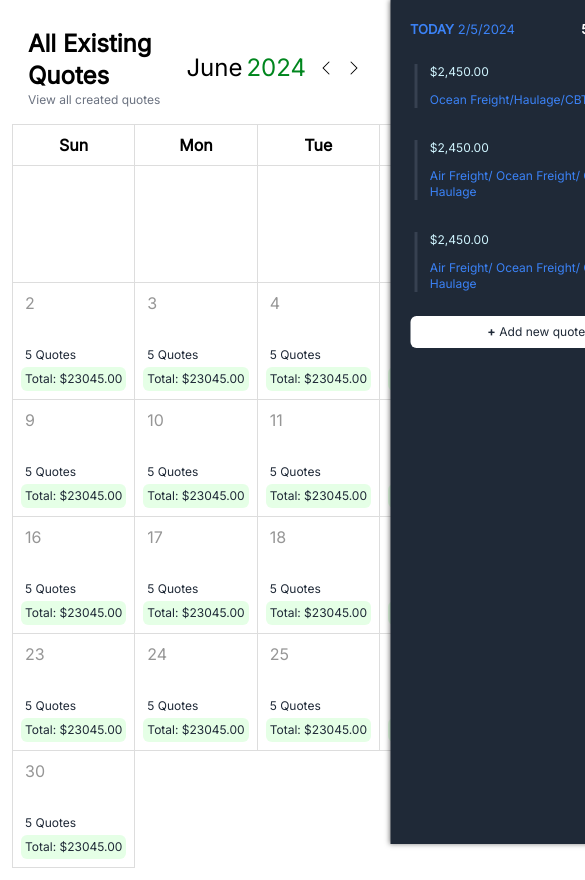
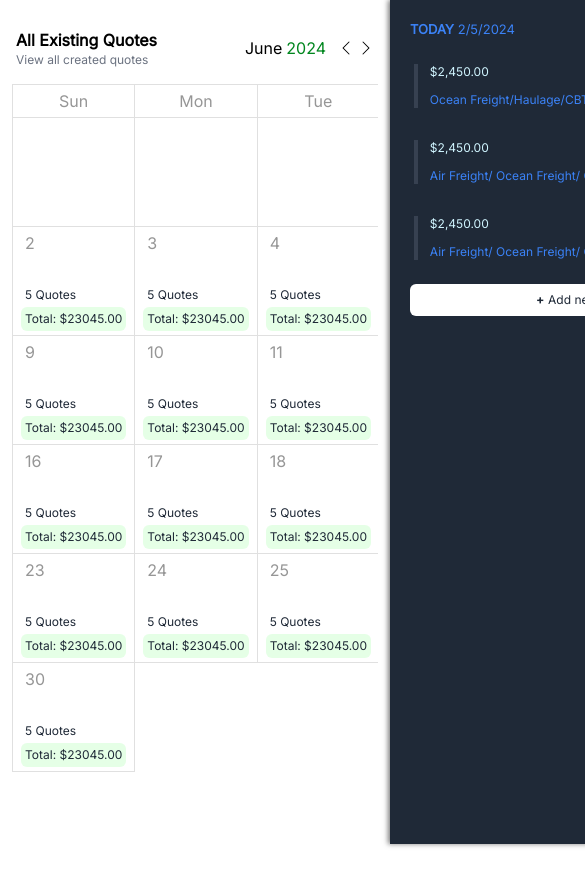
Before and after one commit to princeemeka965/oneport-assessment, a React (Create React App) app: page / in a window 390 px wide. Shown: the top 880 px of the page, 585 px wide, since content can reach past the window. After the commit the page ends 844 px from the top, so only its background shows below. Built offline with nearby package versions, Linux system fonts and the light colour scheme.

Commit message:
fix mobile responsive issues

```diff
--- a/src/components/Calendar.tsx
+++ b/src/components/Calendar.tsx
@@ -122,10 +122,12 @@ const Calendar: React.FC<ChildComponentProps> = ({ openDrawer }) => {
 
   return (
     <div className="w-full flex flex-col">
-      <div className="w-full flex justify-between p-4">
+      <div className="w-full flex justify-between lg:p-4 md:p-4 py-4 px-1">
         <span className="flex flex-grow">
           <span className="flex flex-col">
-            <h2 className="text-2xl font-semibold">All Existing Quotes</h2>
+            <h2 className="lg:text-2xl md:text-2xl text-base font-semibold">
+              All Existing Quotes
+            </h2>
             <h1 className="text-xs" style={{ color: "#6B7280" }}>
               View all created quotes
             </h1>
@@ -134,12 +136,14 @@ const Calendar: React.FC<ChildComponentProps> = ({ openDrawer }) => {
         <span className="flex flex-col justify-center">
           <span className="flex gap-3">
             <span className="flex gap-1">
-              <p className="text-2xl">
+              <p className="lg:text-2xl md:text-2xl text-base">
                 {`${getMonthsValue(String(month).padStart(2, "0"))}`}
               </p>
-              <p className="text-2xl text-shinyGreen">{year}</p>
+              <p className="lg:text-2xl md:text-2xl text-base text-shinyGreen">
+                {year}
+              </p>
             </span>
-            <span className="flex gap-3">
+            <span className="flex lg:gap-2 md:gap-2 gap-1">
               <p className="flex flex-col justify-center">
                 <ChevronLeft />
               </p>
@@ -150,16 +154,17 @@ const Calendar: React.FC<ChildComponentProps> = ({ openDrawer }) => {
           </span>
         </span>
       </div>
-      <table className="calendar">
+      <div className="w-full overflow-x-auto">
+        <table className="calendar table-auto w-full">
           <thead>
             <tr>
-            <th>Sun</th>
-            <th>Mon</th>
-            <th>Tue</th>
-            <th>Wed</th>
-            <th>Thu</th>
-            <th>Fri</th>
-            <th>Sat</th>
+              <th className="px-4 py-3 font-[500] text-shinyGrey">Sun</th>
+              <th className="px-4 py-3 font-[500] text-shinyGrey">Mon</th>
+              <th className="px-4 py-3 font-[500] text-shinyGrey">Tue</th>
+              <th className="px-4 py-3 font-[500] text-shinyGrey">Wed</th>
+              <th className="px-4 py-3 font-[500] text-shinyGrey">Thu</th>
+              <th className="px-4 py-3 font-[500] text-shinyGrey">Fri</th>
+              <th className="px-4 py-3 font-[500] text-shinyGrey">Sat</th>
             </tr>
           </thead>
           <tbody>
@@ -169,6 +174,7 @@ const Calendar: React.FC<ChildComponentProps> = ({ openDrawer }) => {
           </tbody>
         </table>
       </div>
+    </div>
   );
 };
 
--- a/src/components/CreateQuoteModal.tsx
+++ b/src/components/CreateQuoteModal.tsx
@@ -10,7 +10,7 @@ const CreateQuoteModal: React.FC<ModalProps> = ({ isOpen, onClose }) => {
 
   return (
     <div className="fixed inset-0 z-50 flex items-center justify-center bg-seaGreen bg-opacity-50">
-      <div className="bg-white rounded-md shadow-lg lg:w-1/3 md:w-1/3 w-3/4">
+      <div className="bg-white rounded-md shadow-lg lg:w-1/3 md:w-1/3 w-full">
         <div className="flex justify-between items-center pt-5 pb-3 px-6">
           <div className="flex flex-col gap-1">
             <h2 className="text-base font-semibold">Create New Quote</h2>
--- a/src/components/SideBar.tsx
+++ b/src/components/SideBar.tsx
@@ -34,7 +34,7 @@ const SideBar: React.FC<ChildComponentProps> = ({ sideBarOpen, openQuote }) => {
   return (
     <>
       <div
-        className={`sidebar right-0 h-full fixed bg-darkActive lg:w-[300px] md:w-[300px] w-3/4 lg:top-[5.8rem] top-0 ${
+        className={`sidebar right-0 h-full fixed bg-darkActive lg:w-[300px] md:w-[300px] w-full lg:top-[5.8rem] top-0 ${
           sideBarOpen ? "open" : "closed"
         }`}
       >
--- a/src/index.css
+++ b/src/index.css
@@ -9,24 +9,23 @@ body {
   -moz-osx-font-smoothing: grayscale;
 }
 
+html,
+body,
+#root {
+  height: 100%;
+}
+
+* {
+  box-sizing: border-box;
+}
+
 .calendar {
-  width: 100%;
-  border-collapse: collapse;
+  @apply w-full border-collapse;
 }
 
 .calendar th,
 .calendar td {
-  border: 1px solid #ddd;
-  padding: 8px;
-  cursor: pointer;
-}
-
-.calendar th {
-  border-radius: 5px;
-}
-
-.calendar td {
-  vertical-align: top;
+  @apply border border-gray-300 px-2 py-1 cursor-pointer;
 }
 
 .bg-darkActive div {
```
Lines whose indentation alone changed are shown as unchanged.
